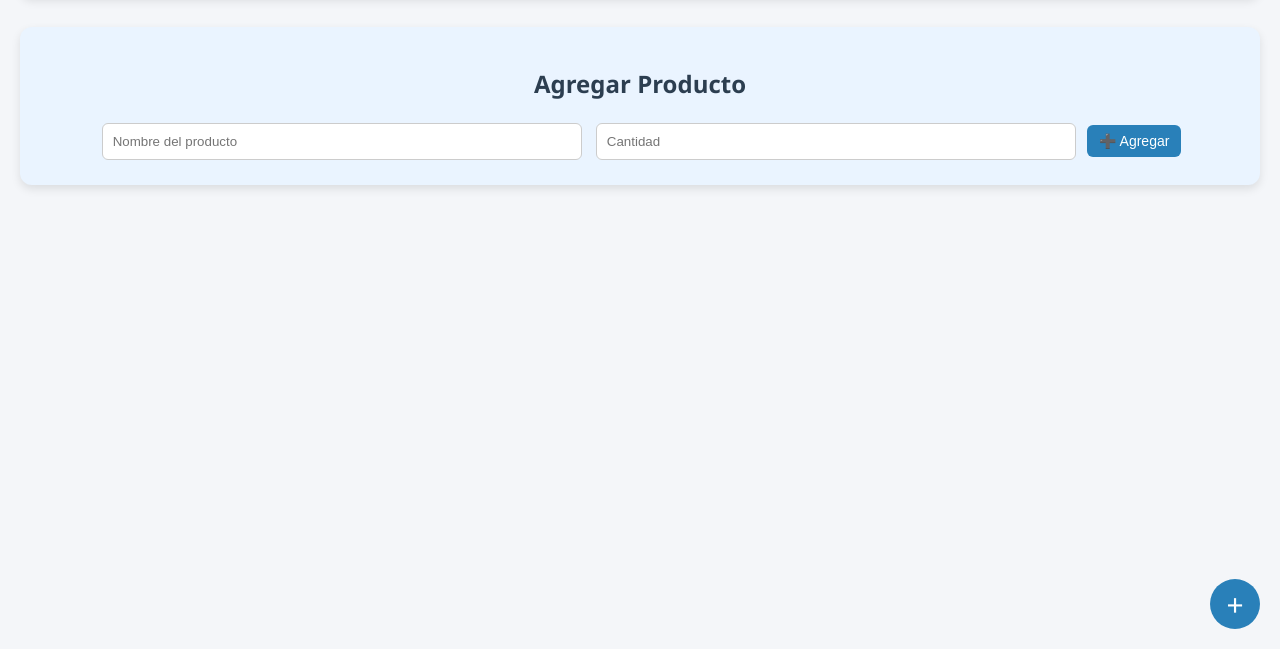
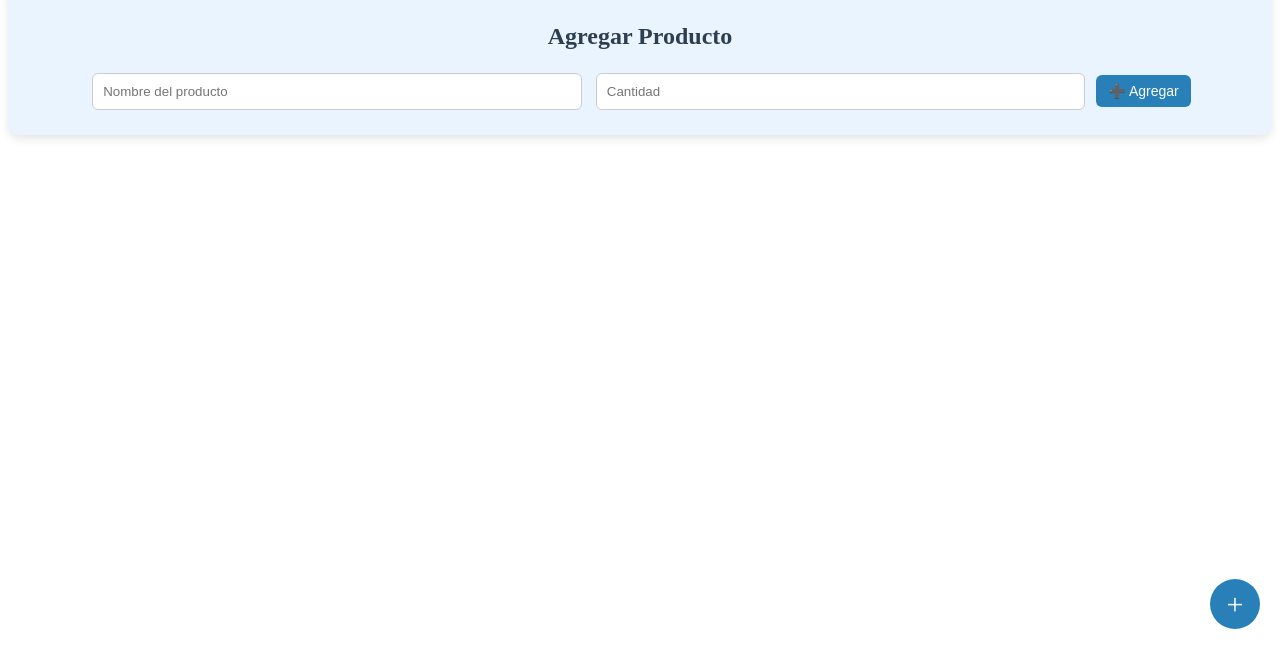
Before and after one commit to Devbardan/home-inventory, a website: page index.html in a window 1280 px wide. Shown: the part 151-800 px from the top of the page. Drawn offline with Linux system fonts and the light colour scheme; no server answers.

Commit message:
Update style.css

```diff
--- a/style.css
+++ b/style.css
@@ -1,27 +1,3 @@
-/* General */
-body {
-  font-family: "Segoe UI", Tahoma, Geneva, Verdana, sans-serif;
-  background: #f4f6f9;
-  margin: 0;
-  padding: 0;
-  display: flex;
-  justify-content: center;
-  flex-direction: column;
-  position: relative; /* Para asegurar que el contenido no se vea afectado por el botón flotante */
-}
-
-/* Contenedor principal */
-.container {
-  min-height: 100vh;
-  width: 100%;
-  padding: 20px;
-  text-align: center;
-  display: flex;
-  flex-direction: column;
-  box-sizing: border-box; /* Asegura que el padding no afecte el ancho total */
-  overflow: auto; /* Evita el desplazamiento horizontal */
-}
-
 /* Tabla */
 #product-table {
   width: 100%;
```
